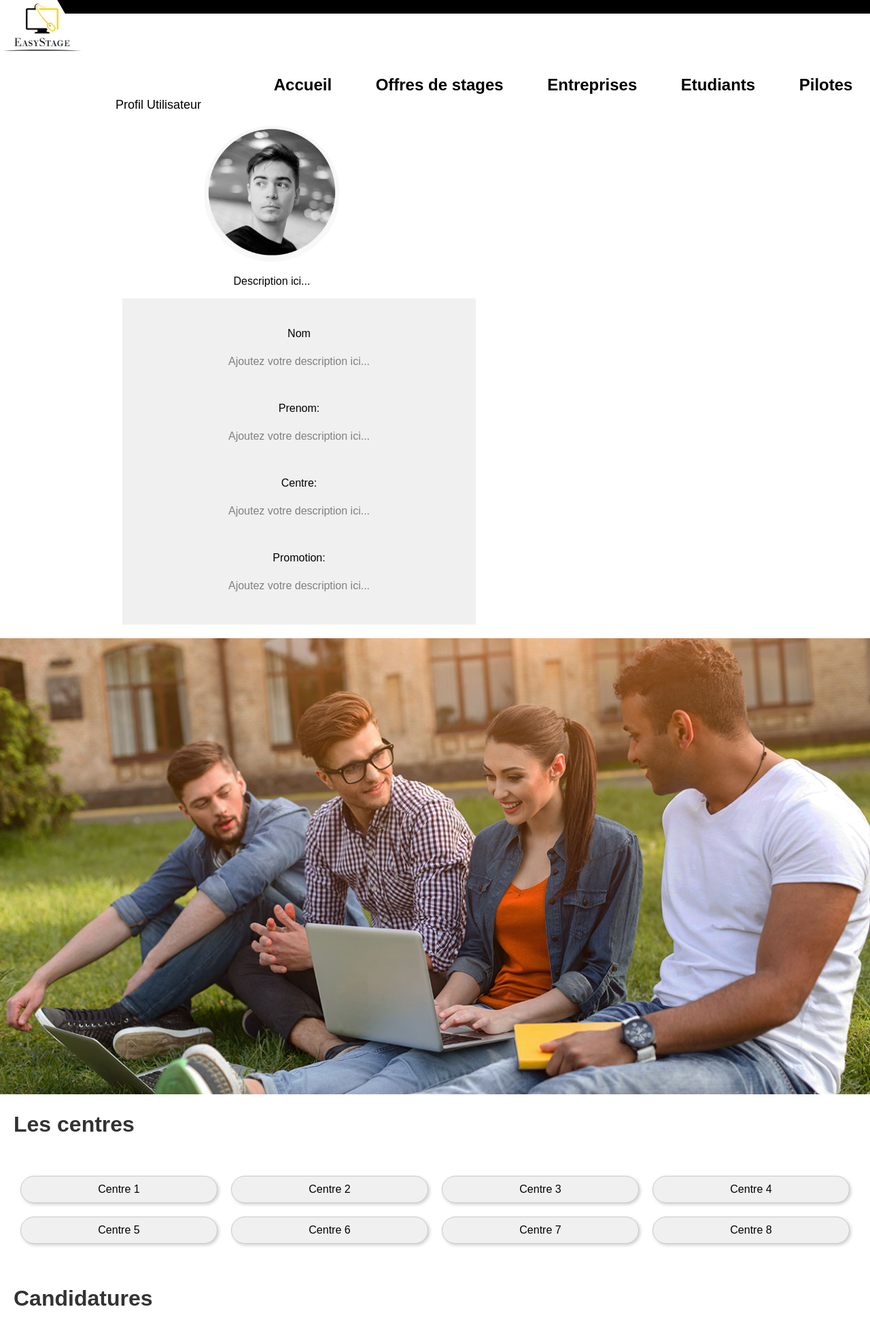
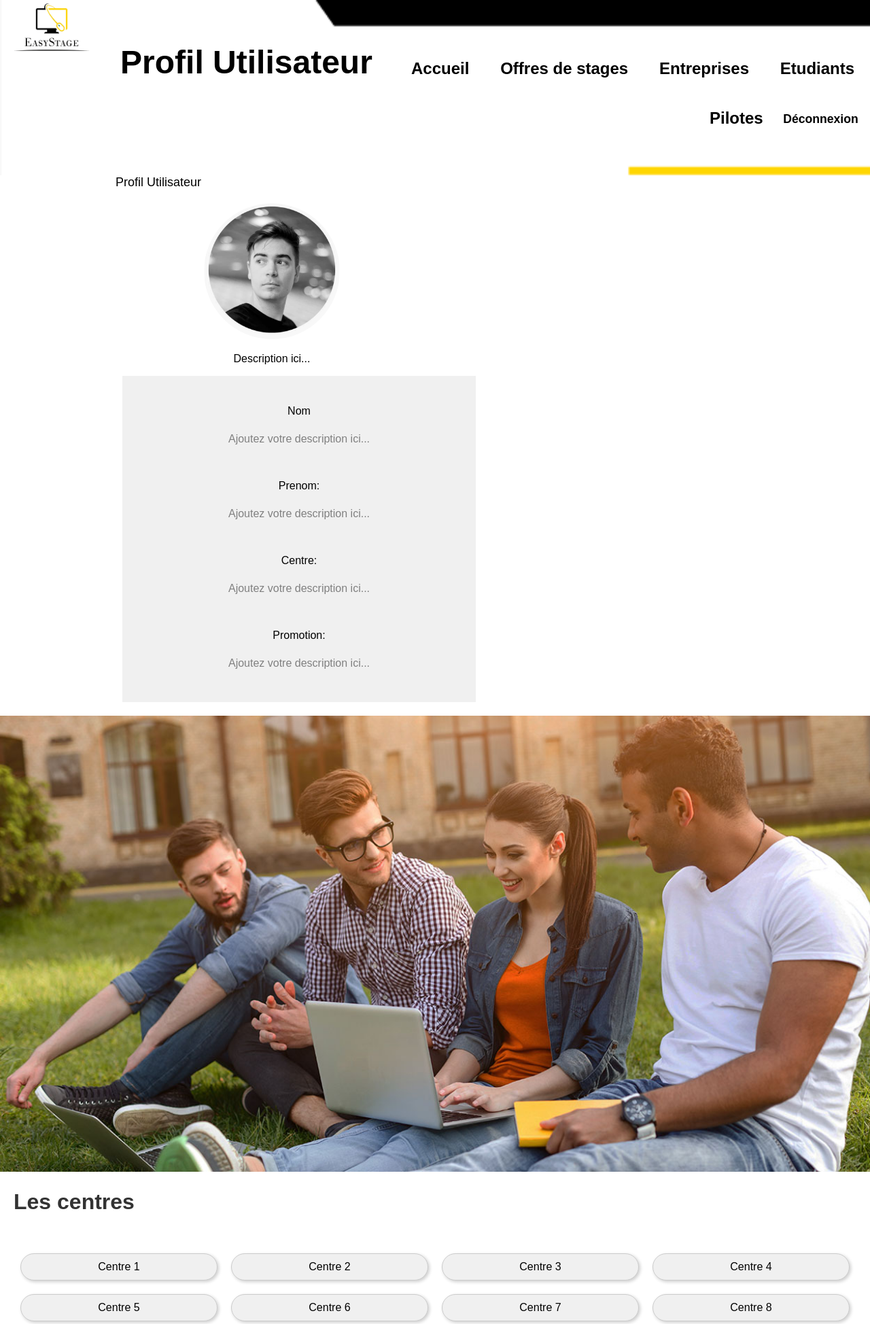
Before and after one commit to gitygit362/Projet_Web, a PHP site: page /profil_utilisateur_etudiant.html in a window 1280 px wide. Shown: the top 1948 px of the page at 68% size. Run offline with PHP 8.4, Linux system fonts and the light colour scheme.

Commit message:
merge et pofinement avec les profils

```diff
--- a/Assets/stylesheet.css
+++ b/Assets/stylesheet.css
@@ -1346,7 +1346,7 @@ footer{
 .topEntreprises {
     font-size: 2.5rem;
     margin-left: 2%;
-    width: 550px;
+    width: 630px;
     height: 46.4px;
     background: linear-gradient(to bottom, white, white, rgb(255, 221, 0));
     margin-bottom: 2rem;
@@ -1607,7 +1607,8 @@ footer{
 
     .topEntreprises{
         font-size: 1.9rem;
-        width: 430px;
+        width: 300px;
+        height: 35px;
     }
 
     .resultatsEntreprises > h2 {
@@ -1742,8 +1743,6 @@ footer{
     .job-offer-details, .details-table th, .details-table td {
         font-size: 12px;
     }
-}
-
 
 
 
@@ -1762,14 +1761,14 @@ footer{
 
     .topEntreprises{
         font-size: 1.3rem;
-        width: 300px;
-        height: 30px;
+        width: 205px;
+        height: 25px;
     }
 
     .optionsEntreprise{
         width: 80%;
     }
-
+}
 
 
 
--- a/profil_utilisateur_etudiant.html
+++ b/profil_utilisateur_etudiant.html
@@ -8,21 +8,22 @@
     <link rel="stylesheet" href="Assets/stylesheet.css">
 </head>
 <body>
-    <div class="header">
-        <img src="Assets/images/logo.png" alt="Image" class="logo">
-        <div class="line"></div>
-    </div>
-
-    <nav class="menu">
-        <div class="menu-links"> <!-- Conteneur pour les liens -->
-        <a href="#">Accueil</a>
-        <a href="#" >Offres de stages</a>
-        <a href="#">Entreprises</a>
-        <a href="#">Etudiants</a>
-        <a href="#">Pilotes</a>
+</head>
+<body>
+    <header class="header1">
+        <img src="Assets/images/logo.png" alt="logo EASYSTAGE">
+        <nav class="navbar">Profil Utilisateur
+            <a href="accueil.html">Accueil</a>
+            <a href="offres_stages.html">Offres de stages</a>
+            <a href="recherche_entreprises.html">Entreprises</a>
+            <a class="refPilote" href="gestion_etudiant/GETU_accueil.html">Etudiants</a>
+            <a class="refAdmin" href="gestion_pilote/GP_accueil.html">Pilotes</a>
+            <div class="DivDeconnexion" onmouseover="showLogout()" onmouseout="hideLogout()">
+                <a class="DeconnectProfil" href="page_connexion.html">Déconnexion</a>
             </div>
         </nav>
-
+    </header>
+    <main>
         <div class="user-profile">
             Profil Utilisateur
         </div>
@@ -145,6 +146,6 @@
             <img src="Assets/images/bin.png" alt="Delete">
         </button>
     </div>
-
+    </main>
 </body>
 </html>
```
Also changed, not shown: profil_utilisateur_admin.html (+13 -12 lines). Lines whose indentation alone changed are shown as unchanged.
